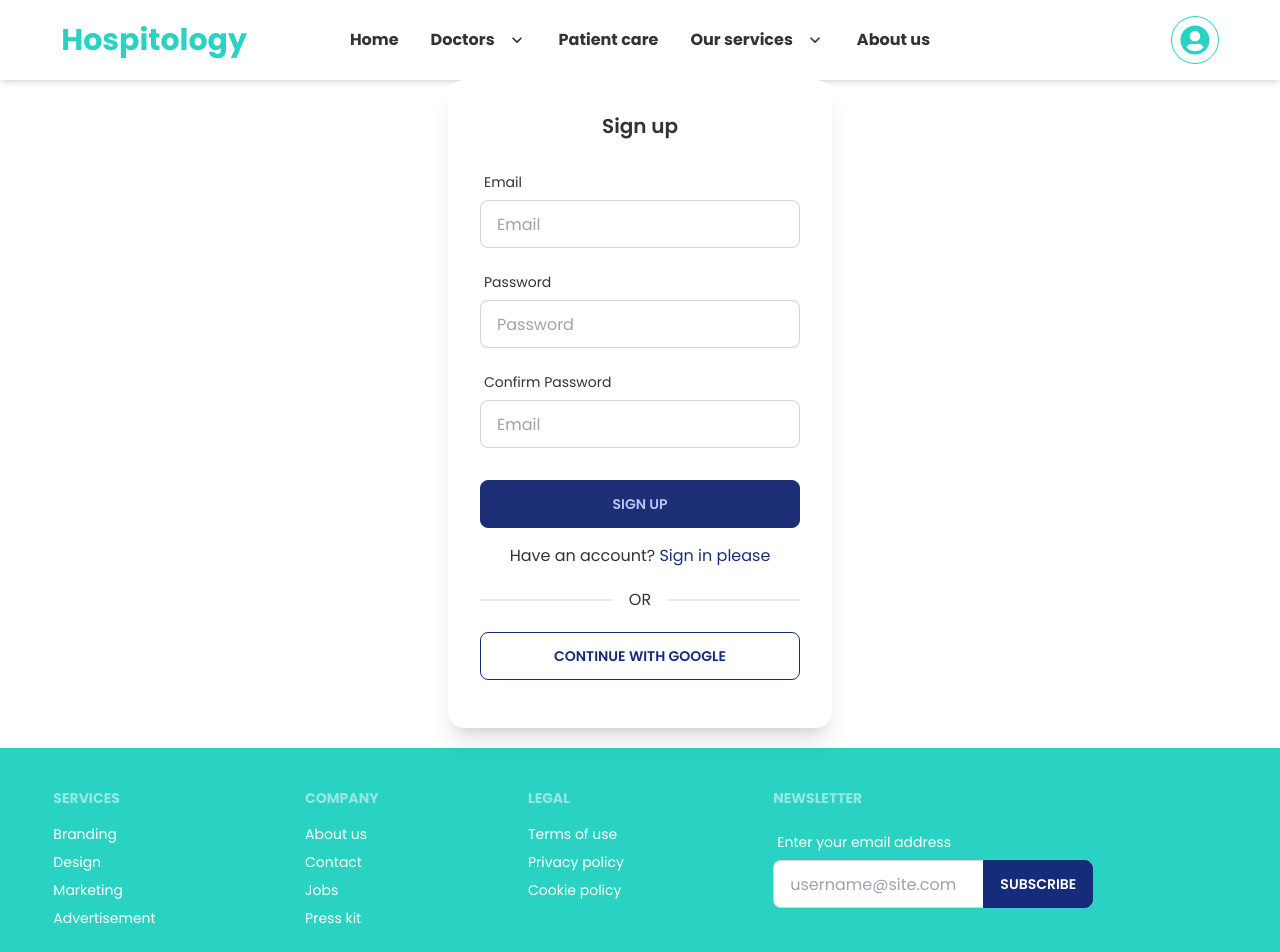
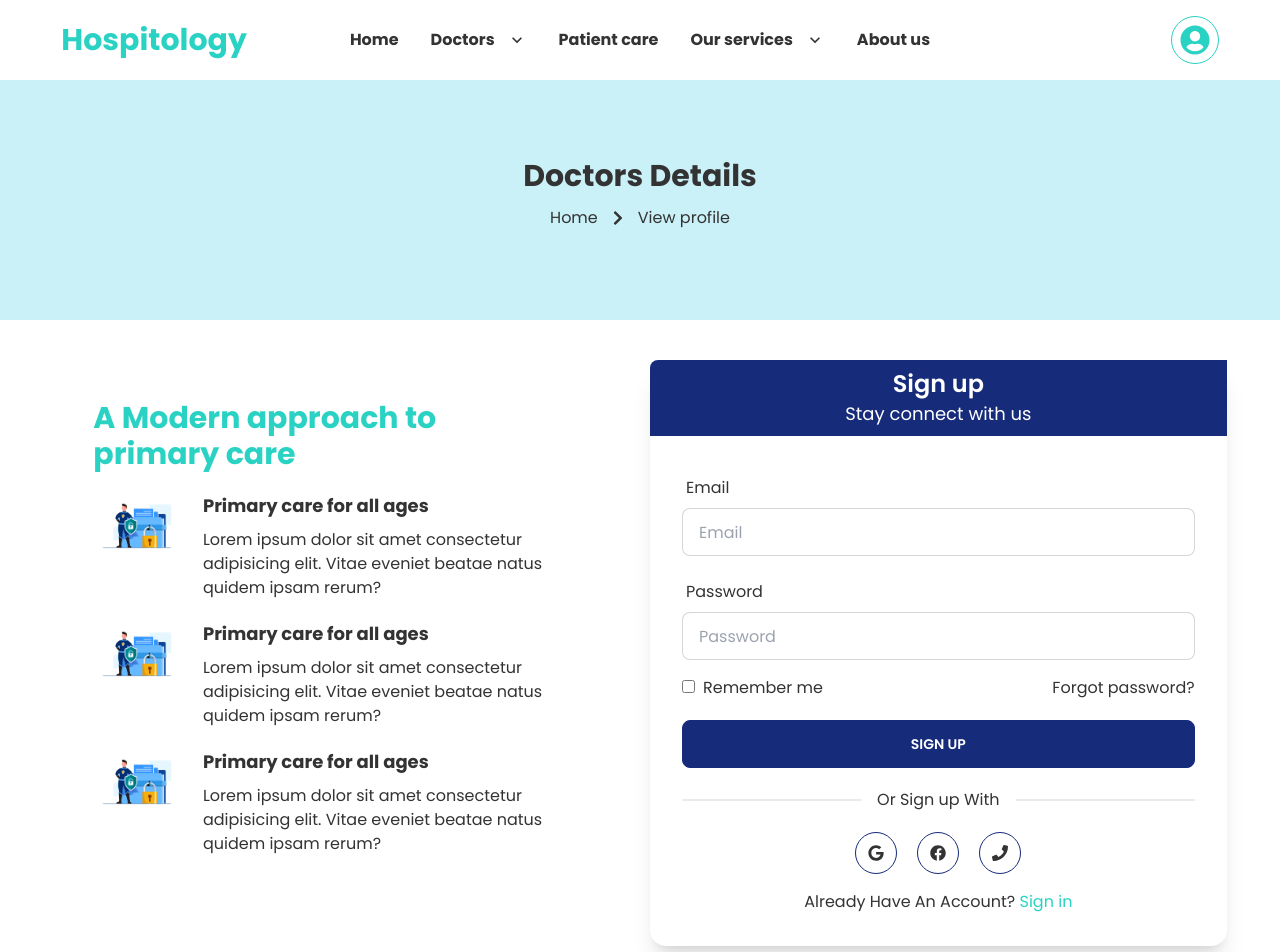
Before and after one commit to ruhulamin111/hospitology-frontend, a React (Create React App) app: page /signup in a window 1280 px wide. Shown: the top 952 px of the page. Built offline with nearby package versions, Linux system fonts and the light colour scheme; what tw-elements would draw is missing.

Commit message:
sign up page update

```diff
--- a/src/components/Signin/Signin.js
+++ b/src/components/Signin/Signin.js
@@ -6,6 +6,7 @@ import auth from '../../firebase.init';
 import Loading from '../Loading/Loading';
 import CommonBanner from '../CommonBanner/CommonBanner';
 import { FaFacebook, FaGoogle, FaPhone } from 'react-icons/fa';
+import signin from '../../assets/login.jpg'
 
 const Signin = () => {
     const [signInWithGoogle, gUser, gLoadding, gError] = useSignInWithGoogle(auth);
@@ -34,11 +35,14 @@ const Signin = () => {
         <section>
             <CommonBanner />
 
-            <div className='lg:flex justify-center my-10'>
-                <div className="card lg:w-6/12 mx-auto shadow-xl ">
-                    <div className='bg-secondary text-white w-full rounded-tl-lg py-5 text-center'>
-                        <h2 className="text-3xl font-semibold mb-2">Sign in</h2>
-                        <h3 className="text-xl">Stay connect with us</h3>
+            <div className='lg:grid-cols-2 grid items-center my-10 w-11/12 mx-auto gap-5'>
+                <div>
+                    <img src={signin} alt="" className='w-full' />
+                </div>
+                <div className="card lg:w-full shadow-xl ">
+                    <div className='bg-secondary text-white w-full rounded-tl-lg py-2 text-center'>
+                        <h2 className="text-2xl font-semibold">Sign in</h2>
+                        <h3 className="text-lg">Stay connect with us</h3>
                     </div>
 
                     <div className="card-body items-center text-center">
@@ -81,7 +85,7 @@ const Signin = () => {
                                     <span>Forgot password?</span>
                                 </div>
                             </div>
-                            <input type='submit' value='Sign in' className="btn btn-secondary w-full text-white my-5"></input>
+                            <input type='submit' value='Sign in' className="btn btn-secondary w-full text-white mt-5"></input>
                             {userError}
                         </form>
 
@@ -94,11 +98,12 @@ const Signin = () => {
                             <p className='cursor-pointer text-md p-3 rounded-full border border-primary hover:border-secondary hover:bg-secondary hover:text-white duration-300 ease-in '><FaFacebook /></p>
                             <p className='cursor-pointer text-md p-3 rounded-full border border-primary hover:border-secondary hover:bg-secondary hover:text-white duration-300 ease-in '><FaPhone /></p>
                         </div>
-                        <p className='pt-5'>Don’t Have an Account?
+                        <p className='pt-2'>Don’t Have an Account?
                             <Link className='text-primary' to='/signup'> Create One</Link>
                         </p>
                     </div>
                 </div>
+
             </div>
         </section>
     );
--- a/src/components/Signup/Signup.js
+++ b/src/components/Signup/Signup.js
@@ -1,92 +1,136 @@
 import React from 'react';
 import { Link, useLocation, useNavigate } from 'react-router-dom';
-import { useCreateUserWithEmailAndPassword, useSignInWithGoogle } from 'react-firebase-hooks/auth';
+import { useSignInWithEmailAndPassword, useSignInWithGoogle } from 'react-firebase-hooks/auth';
 import { useForm } from "react-hook-form";
+import auth from '../../firebase.init';
 import Loading from '../Loading/Loading';
-import auth from '../../firebase.init';
+import CommonBanner from '../CommonBanner/CommonBanner';
+import { FaFacebook, FaGoogle, FaPhone } from 'react-icons/fa';
+import signin from '../../assets/login.jpg'
 
-const Signup = () => {
-    const [signInWithGoogle, gUser, gLoadding] = useSignInWithGoogle(auth);
-    const [createUserWithEmailAndPassword, user, loading] = useCreateUserWithEmailAndPassword(auth);
+const Signin = () => {
+    const [signInWithGoogle, gUser, gLoadding, gError] = useSignInWithGoogle(auth);
+    const [signInWithEmailAndPassword, user, loading, error] = useSignInWithEmailAndPassword(auth);
     const { register, formState: { errors }, handleSubmit } = useForm();
     const navigate = useNavigate()
     const location = useLocation()
     const from = location?.state?.from?.pathname || '/';
+    let userError;
+    if (gError || error) {
+        userError = <p>{gError?.message || error?.message}</p>
+    }
     if (gLoadding || loading) {
         return <Loading></Loading>
     }
+
     const onSubmit = (data) => {
         console.log(data)
-        createUserWithEmailAndPassword(data.email, data.password)
+        signInWithEmailAndPassword(data.email, data.password)
     };
     if (user || gUser) {
         navigate(from, { replace: true })
     }
 
     return (
-        <div className='flex justify-center pb-5 items-center'>
-            <div className="card w-96 bg-base-100 shadow-xl pb-4">
+        <section>
+            <CommonBanner />
+
+            <div className='lg:grid-cols-2 grid my-10 w-11/12 mx-auto gap-5'>
+                <div className='p-10'>
+                    <div>
+                        <h1 className='text-3xl font-bold mb-5 text-secondary'>A Modern approach to <br />
+                            primary care</h1>
+                        <div className='flex gap-5 mb-5'>
+                            <img className='h-16' src={signin} alt="" />
+                            <div>
+                                <h2 className='text-lg mb-2 font-bold'>Primary care for all ages</h2>
+                                <p>Lorem ipsum dolor sit amet consectetur adipisicing elit. Vitae eveniet beatae natus quidem ipsam rerum?</p>
+                            </div>
+                        </div>
+                        <div className='flex gap-5 mb-5'>
+                            <img className='h-16' src={signin} alt="" />
+                            <div>
+                                <h2 className='text-lg mb-2 font-bold'>Primary care for all ages</h2>
+                                <p>Lorem ipsum dolor sit amet consectetur adipisicing elit. Vitae eveniet beatae natus quidem ipsam rerum?</p>
+                            </div>
+                        </div>
+                        <div className='flex gap-5 mb-5'>
+                            <img className='h-16' src={signin} alt="" />
+                            <div>
+                                <h2 className='text-lg mb-2 font-bold'>Primary care for all ages</h2>
+                                <p>Lorem ipsum dolor sit amet consectetur adipisicing elit. Vitae eveniet beatae natus quidem ipsam rerum?</p>
+                            </div>
+                        </div>
+                    </div>
+                </div>
+                <div className="card lg:w-full shadow-xl ">
+                    <div className='bg-primary text-white w-full rounded-tl-lg py-2 text-center'>
+                        <h2 className="text-2xl font-semibold">Sign up</h2>
+                        <h3 className="text-lg">Stay connect with us</h3>
+                    </div>
+
                     <div className="card-body items-center text-center">
-                    <h2 className="card-title mb-4">Sign up</h2>
-                    <form onSubmit={handleSubmit(onSubmit)} className='w-full'>
+                        <form onSubmit={handleSubmit(onSubmit)} className=' w-full'>
                             <div className="form-control ">
-                            <label className="label">
-                                <span className="label-text">Email </span>
-                            </label>
-                            <input type="text" placeholder="Email" className="input input-bordered w-full "
+                                <label className="label">Email</label>
+                                <input type="text" placeholder="Email"
+                                    className="input input-bordered w-full "
                                     {...register("email", {
                                         required: { value: true, message: 'Email is required' },
                                         pattern: { value: /[a-z0-9]+@[a-z]+\.[a-z]{2,3}/, message: 'Provide a valid email' }
                                     })}
                                 />
-                            <label className="label">
-                                {errors.email?.type === 'required' && <span className="label-text-alt">{errors.email.message}</span>}
-                                {errors.email?.type === 'pattern' && <span className="label-text-alt">{errors.email.message}</span>}
+                                <label className="label ">
+                                    {errors.email?.type === 'required' && <span className="label-text-alt text-red-500 text-sm">{errors.email.message}</span>}
+                                    {errors.email?.type === 'pattern' && <span className="label-text-alt text-red-500 text-sm">{errors.email.message}</span>}
                                 </label>
                             </div>
 
-                        <div className="form-control w-full max-w-xs">
-                            <label className="label">
-                                <span className="label-text">Password</span>
-                            </label>
-                            <input type="password" placeholder="Password" className="input input-bordered w-full max-w-xs"
+                            <div className="form-control ">
+                                <label className="label">Password</label>
+                                <input type="password" placeholder="Password"
+                                    className="input input-bordered w-full "
                                     {...register("password", {
                                         required: { value: true, message: 'Password is required' },
                                         pattern: { value: /(?=.*[!@#$%^&*])/, message: 'Password is at least one speacial character' }
                                     })}
                                 />
                                 <label className="label">
-                                {errors.password?.type === 'required' && <span className="label-text-alt">{errors.password.message}</span>}
-                                {errors.password?.type === 'pattern' && <span className="label-text-alt">{errors.password.message}</span>}
+                                    {errors.password?.type === 'required' && <span className="label-text-alt text-red-500 text-sm">{errors.password.message}</span>}
+                                    {errors.password?.type === 'pattern' && <span className="label-text-alt text-red-500 text-sm">{errors.password.message}</span>}
                                 </label>
                             </div>
+                            <div className='flex justify-between'>
+                                <div className='cursor-pointer '>
+                                    <input type="checkbox" name="" id="" className='mr-2' />
+                                    <span>Remember me</span>
+                                </div>
+                                <div className='cursor-pointer'>
+                                    <span>Forgot password?</span>
+                                </div>
+                            </div>
+                            <input type='submit' value='Sign up' className="btn btn-primary w-full text-white mt-5"></input>
+                            {userError}
+                        </form>
 
-                        <div className="form-control w-full max-w-xs">
-                            <label className="label">
-                                <span className="label-text">Confirm Password </span>
-                            </label>
-                            <input type="password" placeholder="Email" className="input input-bordered w-full max-w-xs"
-                                {...register("confirmpassword", {
-                                    required: { value: true, message: 'Confirm password is required' },
-                                    pattern: { value: /(?=.*[!@#$%^&*])/, message: 'Password is not match' }
-                                })}
-                            />
-                            <label className="label">
-                                {errors.confirmpassword?.type === 'required' && <span className="label-text-alt">{errors.confirmpassword.message}</span>}
-                                {errors.confirmpassword?.type === 'pattern' && <span className="label-text-alt">{errors.confirmpassword.message}</span>}
-                            </label>
+                        <div className="divider">Or Sign up With</div>
+                        {/* <button className="btn btn-outline btn-primary w-full" onClick={() => signInWithGoogle()} >Continue with google</button> */}
+
+                        {/* <Link to='/' className='text-md p-3 rounded-full border border-primary hover:border-secondary hover:bg-secondary duration-300 ease-in   hover:text-white'><FaGoogle /></Link> */}
+                        <div className='flex gap-5'>
+                            <p onClick={() => signInWithGoogle()} className='cursor-pointer text-md p-3 rounded-full border border-primary hover:border-secondary hover:bg-secondary duration-300 ease-in   hover:text-white'><FaGoogle /></p>
+                            <p className='cursor-pointer text-md p-3 rounded-full border border-primary hover:border-secondary hover:bg-secondary hover:text-white duration-300 ease-in '><FaFacebook /></p>
+                            <p className='cursor-pointer text-md p-3 rounded-full border border-primary hover:border-secondary hover:bg-secondary hover:text-white duration-300 ease-in '><FaPhone /></p>
+                        </div>
+                        <p className='pt-2'>Already Have An Account?
+                            <Link className='text-secondary' to='/signin'> Sign in</Link>
+                        </p>
+                    </div>
                 </div>
 
-                        <input type='submit' value='Sign up' className="btn btn-neutral w-full mt-4"></input>
-                    </form>
-
-                    <p className='pt-2'>Have an account? <Link className='text-neutral' to='/signin'>Sign in please</Link></p>
-                    <div className="divider">OR</div>
-                    <button className="btn btn-outline btn-primary w-full" onClick={() => signInWithGoogle()} >Continue with google</button>
             </div>
-            </div>
-        </div>
+        </section>
     );
 };
 
-export default Signup;
+export default Signin;
```
Also changed, not shown: src/assets/login.jpg (added). Lines whose indentation alone changed are shown as unchanged.
